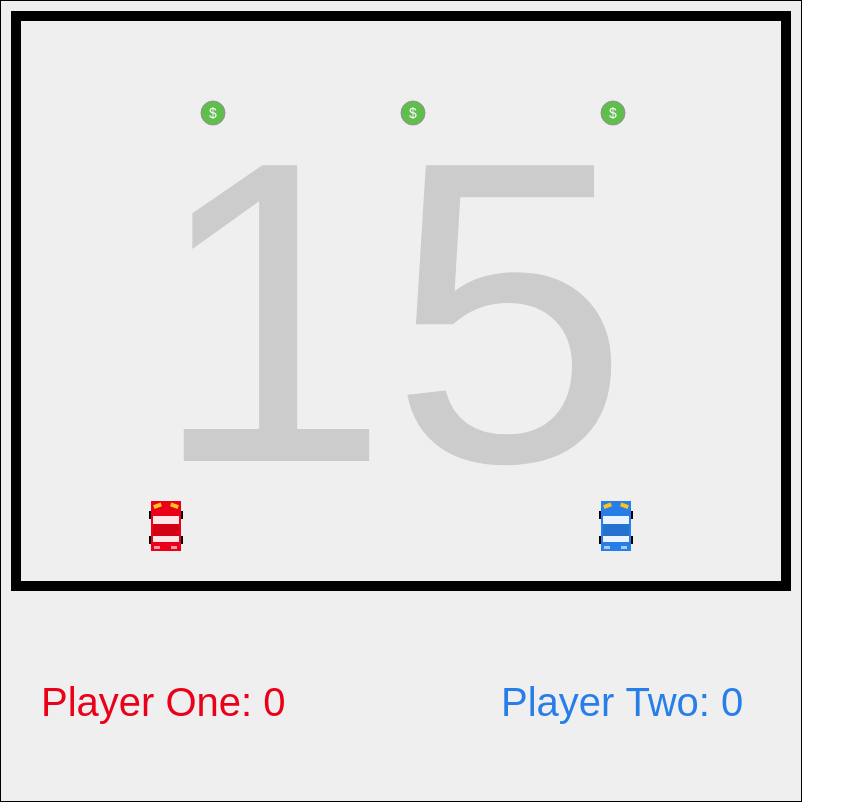
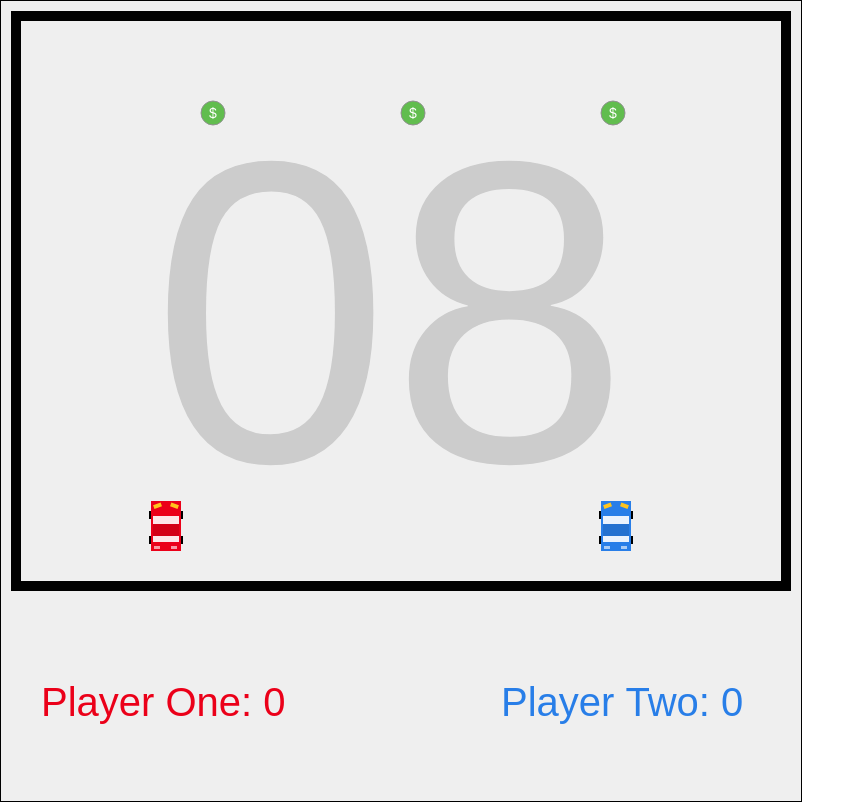
Before and after one commit to fabiankoziolek/need-for-switch, a website with bundled scripts: page index.html in a window 1280 px wide. Shown: the whole page, without its empty margins (0-865 px from the left). Built offline with nearby package versions, Linux system fonts and the light colour scheme.

Commit message:
feature: add countdown to hud

```diff
--- /dev/null
+++ b/assets/game.js
@@ -0,0 +1,20 @@
+'use strict';
+
+export class Game {
+  constructor(players, countdown) {
+    this.players = players;
+    this.countdown = countdown;
+  }
+
+  start() {
+    const timer = setInterval(() =>  {
+      if (this.countdown > 10) {
+        this.countdown = this.countdown - 1;
+      } else if (this.countdown <= 10 && this.countdown > 0) {
+        this.countdown = `0${this.countdown - 1}`;
+      } else {
+        clearInterval(timer);
+      }
+    }, 1000);
+  }
+}
--- a/assets/hud.js
+++ b/assets/hud.js
@@ -4,9 +4,9 @@ import { Object } from "./object.js";
 import { isNullOrUndefined } from "./utils.js";
 
 export class Hud extends Object {
-  constructor(players, context) {
+  constructor(game, context) {
     super(0, 0, 0, 0, context);
-    this.players = players;
+    this.game = game;
   }
 
   _draw(x, y) {
@@ -16,17 +16,17 @@ export class Hud extends Object {
 
   _drawPlayersScore(x, y) {
     this.context.font = "40px Arial";
-    this.context.fillStyle = this.players[0].color;
-    const playerOneScore = !isNullOrUndefined(this.players[0]) ? this.players[0].score : 0;
+    this.context.fillStyle = this.game.players[0].color;
+    const playerOneScore = !isNullOrUndefined(this.game.players[0]) ? this.game.players[0].score : 0;
     this.context.fillText("Player One: " + playerOneScore, x + 40, y + 715);
-    this.context.fillStyle = this.players[1].color;
-    const playerTwoScore = !isNullOrUndefined(this.players[1]) ? this.players[1].score : 0;
+    this.context.fillStyle = this.game.players[1].color;
+    const playerTwoScore = !isNullOrUndefined(this.game.players[1]) ? this.game.players[1].score : 0;
     this.context.fillText("Player Two: " + playerTwoScore, x + 500, y + 715);
   }
 
   _drawTimer(x, y) {
     this.context.font = "430px Arial";
     this.context.fillStyle = "#ccc";
-    this.context.fillText("15", x + 150, y + 460);
+    this.context.fillText(this.game.countdown, x + 150, y + 460);
   }
 }
--- a/index.html
+++ b/index.html
@@ -15,12 +15,13 @@
     <script type="module" src="assets/utils.js"></script>
     <script type="module" src="assets/object.js"></script>
     <script type="module" src="assets/player.js"></script>
+    <script type="module" src="assets/game.js"></script>
     <script type="module" src="assets/collider-object.js"></script>
     <script type="module" src="assets/scene.js"></script>
     <script type="module" src="assets/hud.js"></script>
     <script type="module" src="assets/car.js"></script>
     <script type="module" src="assets/coin.js"></script>
 
-    <script type="module" src="./game.js"></script>
+    <script type="module" src="main.js"></script>
   </body>
 </html>
--- a/game.js
+++ b/main.js
@@ -6,6 +6,7 @@ import { ColliderObject } from "./assets/collider-object.js";
 import { Coin } from "./assets/coin.js";
 import { Hud } from "./assets/hud.js";
 import { Player } from "./assets/player.js";
+import { Game } from "./assets/game.js";
 
 const scene = new Scene(800, 800);
 
@@ -14,7 +15,9 @@ const players = [
   new Player('#287ee8'),
 ];
 
-const hud = new Hud(players, scene.context);
+const game = new Game(players, 15);
+
+const hud = new Hud(game, scene.context);
 scene.objects.push(hud);
 
 const wallTop = new ColliderObject(10, 10, scene.canvas.width - 20, 10, scene.context);
@@ -38,6 +41,7 @@ scene.objects.push(car1);
 const car2 = new Car(600, 500, scene.context, scene.objects, players[1]);
 scene.objects.push(car2);
 
+game.start();
 scene.start(() => {
   setControls(car1, scene, 'ArrowLeft', 'ArrowRight', 'ArrowUp', 'ArrowDown');
   setControls(car2, scene, 'a', 'd', 'w', 's');
--- a/package.json
+++ b/package.json
@@ -2,7 +2,7 @@
   "name": "need-for-switch",
   "version": "1.0.0",
   "description": "",
-  "main": "game.js",
+  "main": "main.js",
   "scripts": {
     "start": "live-server"
   },
```
